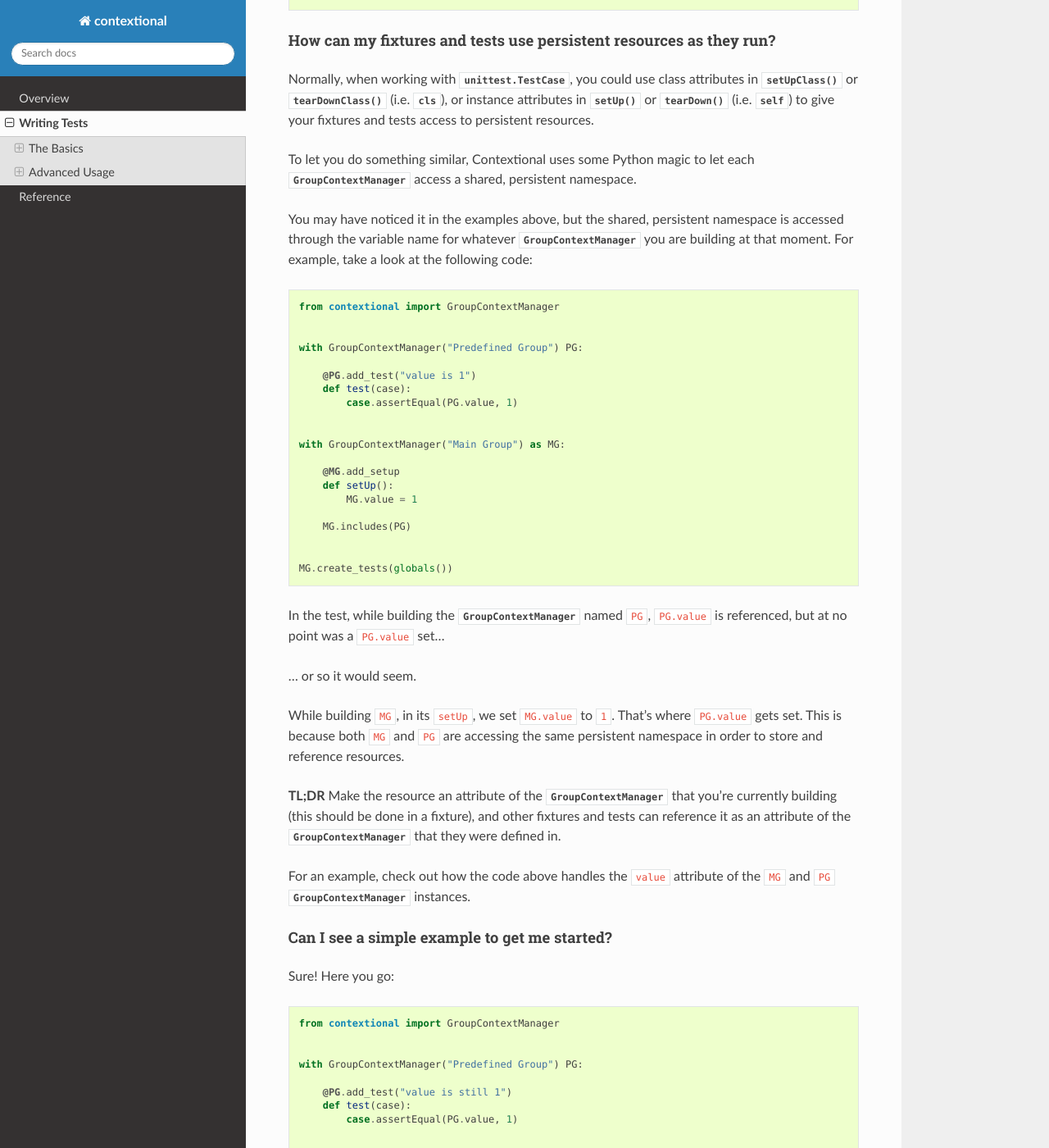
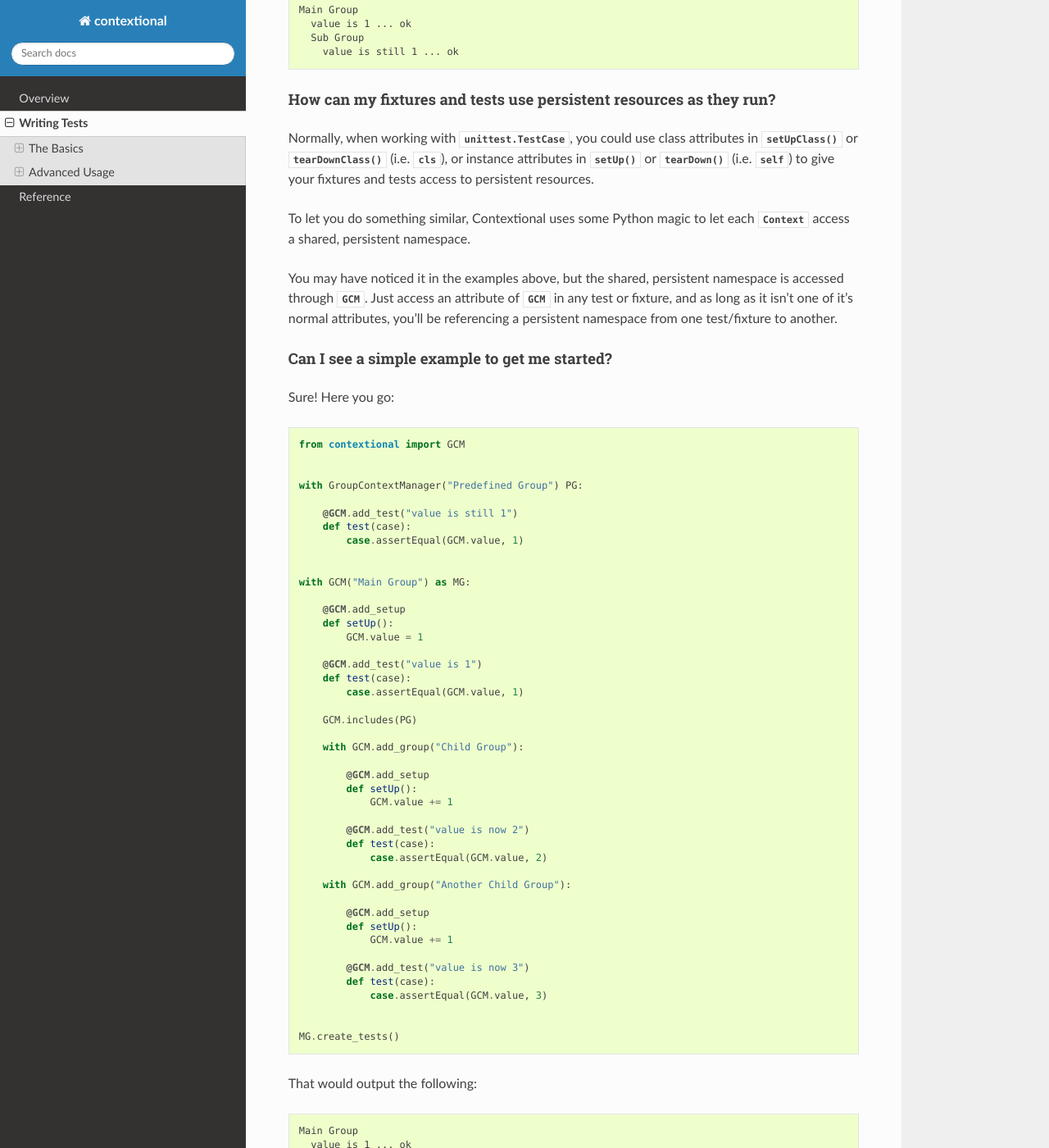
Before and after one commit to SalmonMode/contextional, a Sphinx documentation site: the page built from docs/writing-tests.rst, in a window 1280 px wide and 1400 px high, scrolled down 8528 px. Shown: the whole window at 82% size. Built offline with Sphinx 7.4.7 and the Read the Docs theme 2.0.0, drawn with Linux system fonts in a browser that asks for light colours; the version number could not be read and is left out; cross-references to code outside the pages are shown as plain code; some of the changed text lies outside the part shown.

Commit message:
updated documentation

```diff
--- a/docs/writing-tests.rst
+++ b/docs/writing-tests.rst
@@ -14,20 +14,20 @@ You should know that any code you've written along side your fixture and test
 definitions is getting run, so you can use this to your advantage to influence
 how your fixtures and tests get defined. But none of the tests or fixtures you
 defined will get used if you don't call :meth:`.create_tests` on the
-:class:`.GroupContextManager` instance that you made (see below for
+:class:`.Context` instance that you made (see below for
 example usage).
 
 This might seem odd, but it's required for two reasons:
 
-1. It allows you to create a :class:`.GroupContextManager`, containing
+1. It allows you to create a :class:`.Context`, containing
    layers of tests and fixtures, that can be included in other
-   :class:`.GroupContextManager` objects, and it will only get run if
-   :meth:`.create_tests` is called by those :class:`.GroupContextManager`
+   :class:`.Context` objects, and it will only get run if
+   :meth:`.create_tests` is called by those :class:`.Context`
    objects.
 2. Contextional needs to modify the global namespace of the module you want the
    tests to be created in so that it can create the :class:`unittest.TestCase`
-   classes in it, which is why you must pass :func:`.globals` to
-   :meth:`.create_tests`.
+   classes in it (depending on the Python implementation you're using, this may
+   also require you to pass :func:`.globals` to :meth:`.create_tests`).
 
 **TL;DR** The examples below should answer most questions you have.
 
@@ -128,45 +128,45 @@ Yes, you'll need to install ``contextional`` through ``pip``, like so:
 Do I need to import anything?
 -----------------------------
 
-Yes, but luckily, you only need to import :class:`.GroupContextManager`, like
+Yes, but luckily, you only need to import :obj:`.GCM` (:class:`GcmMaker`), like
 this::
 
-    from contextional import GroupContextManager
+    from contextional import GCM
 
 How do I create the first layer?
 --------------------------------
 
 To create the first layer, you'll just need to import
-:class:`.GroupContextManager` and use a ``with`` statement to create a
-:class:`.GroupContextManager` instance while giving the first layer of that
-:class:`.GroupContextManager` a description. That instance is what you'll be
+:obj:`.GCM` and use a ``with`` statement to create a
+:class:`.Context` instance while giving the first layer of that
+:class:`.Context` a description. That instance is what you'll be
 using to add fixtures, tests, and child layers.
 
 Here's what this looks like::
 
-    from contextional import GroupContextManager
+    from contextional import GCM
 
 
-    with GroupContextManager("First Layer") as FL:
+    with GCM("First Layer") as FL:
 
 Here we've given the first layer a description of "First Layer", and created a
-:class:`.GroupContextManager` instance, ``FL``, that we can use to add
+:class:`.Context` instance, ``FL``, that we can use to add
 fixtures, tests, and child layers.
 
 How do I add a test?
 --------------------
 
-For that, you would use :meth:`.GroupContextManager.add_test`, which is a
+For that, you would use :meth:`.GCM.add_test`, which is a
 decorator that takes a single argument (the description of the test).
 
 Here's what it will look like once we've added a test::
 
-    from contextional import GroupContextManager
+    from contextional import GCM
 
 
-    with GroupContextManager("First Layer") as FL:
+    with GCM("First Layer") as FL:
 
-        @FL.add_test("1 is True")
+        @GCM.add_test("1 is True")
         def test(case):
             case.assertTrue(1)
 
@@ -175,23 +175,23 @@ How do I get the tests to run?
 
 After you're done defining everything, you may have noticed that your tests
 didn't actually run. That's likely because you will need to have your
-:class:`.GroupContextManager` call :meth:`.create_tests`, and make sure you
+:obj:`.GCM` call :meth:`.create_tests`, and make sure you
 pass it :func:`.globals` as an argument. This is what creates the stuff that
 your testing framework will actually use.
 
 Here's what it looks like::
 
-    from contextional import GroupContextManager
+    from contextional import GCM
 
 
-    with GroupContextManager("First Layer") as FL:
+    with GCM("First Layer") as FL:
 
-        @FL.add_test("1 is True")
+        @GCM.add_test("1 is True")
         def test(case):
             case.assertTrue(1)
 
 
-    FL.create_tests(globals())
+    FL.create_tests()
 
 With that, you can just use your testing framework like you normally would, and
 it will automatically detect and run these tests (assuming it works with tests
@@ -209,6 +209,13 @@ If you do that, the test output for this would look something like this:
     First Layer
       1 is True ... ok
 
+.. note::
+    If you experience any problems with :meth:`create_tests`, try passing it
+    ``globals()`` (i.e. ``FL.create_tests(globals())``). It tries to
+    automatically grab the namespace of the module it's called in, but,
+    depending on the implementation of Python that you're using, it might have
+    some issues, but this should resolve them.
+
 Do I have to name the test "\ ``test``\ "?
 ^^^^^^^^^^^^^^^^^^^^^^^^^^^^^^^^^^^^^^^^^^^^^
 
@@ -218,7 +225,7 @@ prefer to name it something else, you absolutely can. The same goes for
 fixtures, as well.
 
 In fact, every test and fixture that you define and decorate using the
-:class:`.GroupContextManager`'s decorator methods will not exist after the
+:obj:`.GCM`'s decorator methods will not exist after the
 decorator is evaluated, as the decorator doesn't return a function to replace
 it. This was done intentionally so that nothing is leftover that could
 be found by the test discovery process that you wouldn't want to be found.
@@ -228,7 +235,7 @@ Does the test have to take an argument?
 
 Nope. But if you have it take an argument, you can use that argument to access
 the :class:`unittest.TestCase` assert method and any assert methods you
-provided with :class:`.GroupContextManager.utilize_asserts`.
+provided with :method:`.GCM.utilize_asserts`.
 
 Does the argument that the test takes have to be named "\ ``case``\ "?
 ^^^^^^^^^^^^^^^^^^^^^^^^^^^^^^^^^^^^^^^^^^^^^^^^^^^^^^^^^^^^^^^^^^^^^^
@@ -251,29 +258,29 @@ How do I add fixtures (i.e. setups and teardowns)?
 Adding fixtures is also done through a decorator. You have the following
 options for fixtures:
 
-* :meth:`.GroupContextManager.add_setup`
-* :meth:`.GroupContextManager.add_test_setup`
-* :meth:`.GroupContextManager.add_test_teardown`
-* :meth:`.GroupContextManager.add_teardown`
+* :meth:`.GCM.add_setup`
+* :meth:`.GCM.add_test_setup`
+* :meth:`.GCM.add_test_teardown`
+* :meth:`.GCM.add_teardown`
 
 
 To add a setup for the layer, you would do something like this::
 
-    from contextional import GroupContextManager
+    from contextional import GCM
 
 
-    with GroupContextManager("Main Group") as MG:
+    with GCM("Main Group") as MG:
 
-        @MG.add_setup
+        @GCM.add_setup
         def setUp():
-            MG.value = 1
+            GCM.value = 1
 
-        @MG.add_test("value is 1")
+        @GCM.add_test("value is 1")
         def test(case):
-            case.assertEqual(MG.value, 1)
+            case.assertEqual(GCM.value, 1)
 
 
-    MG.create_tests(globals())
+    MG.create_tests()
 
 And with that, our test output would look like this:
 
@@ -294,55 +301,54 @@ Also, if the fixtures are test-level fixtures (i.e. test setups and test
 teardowns), then they will definitely not be used if there aren't any tests
 defined in the same layer.
 
-How do I predefine a :class:`.GroupContextManager` that I can use elsewhere?
+How do I predefine a :class:`.Context` that I can use elsewhere?
 ----------------------------------------------------------------------------
 
-Whenever you define a :class:`.GroupContextManager`, it doesn't *need* to have
-its tests run. That only happens if you have it call :meth:`.create_tests`.
-However, you can create a :class:`.GroupContextManager`, which contains layers
-of fixtures and tests, that you can include in any other
-:class:`.GroupContextManager` at any point, and even use it multiple times in
-the same :class:`.GroupContextManager`.
+Whenever you define a :class:`.Context`, it doesn't *need* to have its tests
+run. That only happens if you have it call :meth:`.create_tests`. However, you
+can create a :class:`.Context`, which contains layers of fixtures and tests,
+that you can include in any other :class:`.Context` at any point,
+and even use it multiple times in the same :class:`.Context`.
 
-To do this, you just need to create a :class:`.GroupContextManager` containing
+To do this, you just need to create a :class:`.Context` containing
 the layers and fixtures that you want to use elsewhere, using the exact same
-syntax that you would use with any other :class:`.GroupContextManager`, but
+syntax that you would use with any other :class:`.Context`, but
 don't have it call :meth:`.create_tests`. Once you've done this, go to where
-you are creating the :class:`.GroupContextManager` that you want to include
-your predefined :class:`.GroupContextManager`, and have it call
+you are creating the :class:`.Context` that you want to include
+your predefined :class:`.Context`, and have it call
 :meth:`.includes` at the point that you want it to include the predefined
-:class:`.GroupContextManager`.
+:class:`.Context`.
 
 The process looks something like this::
 
-    from contextional import GroupContextManager
+    from contextional import GCM
 
 
-    with GroupContextManager("Predefined Group") PG:
+    with GCM("Predefined Group") PG:
 
-        @PG.add_setup
+        @GCM.add_setup
         def setUp():
-            PG.value += 1
+            GCM.value += 1
 
-        @PG.add_test("value is now 2")
+        @GCM.add_test("value is now 2")
         def test(case):
-            case.assertEqual(PG.value, 2)
+            case.assertEqual(GCM.value, 2)
 
 
-    with GroupContextManager("Main Group") as MG:
+    with GCM("Main Group") as MG:
 
-        @MG.add_setup
+        @GCM.add_setup
         def setUp():
-            MG.value = 1
+            GCM.value = 1
 
-        @MG.add_test("value is 1")
+        @GCM.add_test("value is 1")
         def test(case):
-            case.assertEqual(MG.value, 1)
+            case.assertEqual(GCM.value, 1)
 
-        MG.includes(PG)
+        GCM.includes(PG)
 
 
-    MG.create_tests(globals())
+    MG.create_tests()
 
 The output for this would look something like this:
 
@@ -353,12 +359,12 @@ The output for this would look something like this:
       Predefined Group
         value is now 2 ... ok
 
-Can I use the predefined :class:`.GroupContextManager` in more than one spot?
+Can I use the predefined :class:`.Context` in more than one spot?
 ^^^^^^^^^^^^^^^^^^^^^^^^^^^^^^^^^^^^^^^^^^^^^^^^^^^^^^^^^^^^^^^^^^^^^^^^^^^^^
 
 Yep!
 
-Even multiple times in the same :class:`.GroupContextManager`?
+Even multiple times in the same :class:`.Context`?
 ^^^^^^^^^^^^^^^^^^^^^^^^^^^^^^^^^^^^^^^^^^^^^^^^^^^^^^^^^^^^^^
 
 Yup!
@@ -368,26 +374,25 @@ What about in other modules than the one I created it in?
 
 Absolutely!
 
-The :class:`.GroupContextManager` that you want to include in other any
-:class:`.GroupContextManager` is just like any other object. Even though it was
+The :class:`.Context` that you want to include in other any
+:class:`.Context` is just like any other object. Even though it was
 created using context managers, nothing really happens to it once the outermost
 context is exited. Because of this, all you need to do is import it in the
 module you want to use it.
 
 So if you started it off by saying::
 
-    with GroupContextManager("Includable Group") as IG:
+    with GCM("Includable Group") as IG:
 
 then you would only need to say this in the module that would use it::
 
     from some.module import IG
 
-What if I want to include the predefined tests, fixtures, and/or child groups
-from a :class:`.GroupContextManager` alongside those from my current group?
+What if I want to include the predefined tests, fixtures, and/or child groups from a :class:`.Context` alongside those from my current group?
 ^^^^^^^^^^^^^^^^^^^^^^^^^^^^^^^^^^^^^^^^^^^^^^^^^^^^^^^^^^^^^^^^^^^^^^^^^^
 
 You can just use :meth:`combine`, then. It takes the tests, fixtures, and child
-groups of a :class:`.GroupContextManager` and makes them part of the group
+groups of a :class:`.Context` and makes them part of the group
 you're merging them into, so they won't just be added as a child group.
 
 This is useful if you know you are going to be using identical tests but on
@@ -399,34 +404,34 @@ It looks something like this::
         return num_1 * num_2
 
 
-    with GroupContextManager("value test") as vt:
+    with GCM("value test") as vt:
 
-        @vt.add_test("value")
+        @GCM.add_test("value")
         def test(case):
             case.assertEqual(
-                vt.value,
-                vt.expected_value,
+                GCM.value,
+                GCM.expected_value,
             )
 
-    with GroupContextManager("Main Group") as MG:
+    with GCM("Main Group") as MG:
 
-        with MG.add_group("2 and 3"):
+        with GCM.add_group("2 and 3"):
 
-            @MG.add_setup
+            @GCM.add_setup
             def setUp():
-                MG.value = multiplier(2, 3)
-                MG.expected_value = 6
+                GCM.value = multiplier(2, 3)
+                GCM.expected_value = 6
 
-            MG.combine(vt)
+            GCM.combine(vt)
 
-        with MG.add_group("3 and 5"):
+        with GCM.add_group("3 and 5"):
 
-            @MG.add_setup
+            @GCM.add_setup
             def setUp():
-                MG.value = multiplier(3, 5)
-                MG.expected_value = 15
+                GCM.value = multiplier(3, 5)
+                GCM.expected_value = 15
 
-            MG.combine(vt)
+            GCM.combine(vt)
 
 
 Output:
@@ -447,98 +452,63 @@ instance attributes in :meth:`setUp` or :meth:`tearDown` (i.e. :obj:`self`) to
 give your fixtures and tests access to persistent resources.
 
 To let you do something similar, Contextional uses some Python magic to let
-each :class:`.GroupContextManager` access a shared, persistent namespace.
+each :class:`.Context` access a shared, persistent namespace.
 
 You may have noticed it in the examples above, but the shared, persistent
-namespace is accessed through the variable name for whatever
-:class:`.GroupContextManager` you are building at that moment. For example,
-take a look at the following code::
-
-    from contextional import GroupContextManager
-
-
-    with GroupContextManager("Predefined Group") PG:
-
-        @PG.add_test("value is 1")
-        def test(case):
-            case.assertEqual(PG.value, 1)
-
-
-    with GroupContextManager("Main Group") as MG:
-
-        @MG.add_setup
-        def setUp():
-            MG.value = 1
-
-        MG.includes(PG)
-
-
-    MG.create_tests(globals())
-
-In the test, while building the :class:`.GroupContextManager` named ``PG``,
-\ ``PG.value`` is referenced, but at no point was a ``PG.value`` set...
-
-... or so it would seem.
-
-While building ``MG``, in its ``setUp``, we set ``MG.value`` to ``1``. That's
-where ``PG.value`` gets set. This is because both ``MG`` and ``PG`` are
-accessing the same persistent namespace in order to store and reference
-resources.
-
-**TL;DR** Make the resource an attribute of the :class:`.GroupContextManager`
-that you're currently building (this should be done in a fixture), and other
-fixtures and tests can reference it as an attribute of the
-:class:`.GroupContextManager` that they were defined in.
-
-For an example, check out how the code above handles the ``value`` attribute of
-the ``MG`` and ``PG`` :class:`.GroupContextManager` instances.
+namespace is accessed through :obj:`GCM`. Just access an attribute of
+:obj:`GCM` in any test or fixture, and as long as it isn't one of it's normal
+attributes, you'll be referencing a persistent namespace from one test/fixture
+to another.
 
 Can I see a simple example to get me started?
 --------------------------------------------------
 
 Sure! Here you go::
 
-    from contextional import GroupContextManager
+    from contextional import GCM
 
 
     with GroupContextManager("Predefined Group") PG:
 
-        @PG.add_test("value is still 1")
+        @GCM.add_test("value is still 1")
         def test(case):
-            case.assertEqual(PG.value, 1)
+            case.assertEqual(GCM.value, 1)
 
 
-    with GroupContextManager("Main Group") as MG:
+    with GCM("Main Group") as MG:
 
-        @MG.add_setup
+        @GCM.add_setup
         def setUp():
-            MG.value = 1
+            GCM.value = 1
 
-        @MG.add_test("value is 1")
+        @GCM.add_test("value is 1")
         def test(case):
-            case.assertEqual(MG.value, 1)
+            case.assertEqual(GCM.value, 1)
 
-        MG.includes(PG)
+        GCM.includes(PG)
 
-        with MG.add_group("Child Group"):
+        with GCM.add_group("Child Group"):
 
-            @MG.add_setup
+            @GCM.add_setup
             def setUp():
-                MG.value += 1
+                GCM.value += 1
 
-            @MG.add_test("value is now 2")
+            @GCM.add_test("value is now 2")
             def test(case):
-                case.assertEqual(MG.value, 2)
+                case.assertEqual(GCM.value, 2)
 
-        with MG.add_group("Another Child Group"):
+        with GCM.add_group("Another Child Group"):
 
-            @MG.add_setup
+            @GCM.add_setup
             def setUp():
-                MG.value += 1
+                GCM.value += 1
 
-            @MG.add_test("value is now 3")
+            @GCM.add_test("value is now 3")
             def test(case):
-                case.assertEqual(MG.value, 3)
+                case.assertEqual(GCM.value, 3)
+
+
+    MG.create_tests()
 
 That would output the following:
 
@@ -582,7 +552,7 @@ for loop::
 
         for letter in ascii_lowercase:
 
-            @MG.add_test("contains '{}'".format(letter))
+            @GCM.add_test("contains '{}'".format(letter))
             def test(case):
                 case.assertIn(letter, main_string)
 
@@ -611,9 +581,9 @@ You can even do it for whole child groups::
 
         for letter in ascii_lowercase:
 
-            with MG.add_group("Letter: '{}'".format(letter.upper())):
+            with GCM.add_group("Letter: '{}'".format(letter.upper())):
 
-                @MG.add_test("is present")
+                @GCM.add_test("is present")
                 def test(case):
                     case.assertIn(letter, main_string)
 
@@ -660,23 +630,23 @@ First, is how you provide the collection of sets.
 You can either put each set of parameters into a ``set``/\ ``list``/
 \ ``tuple``, like so::
 
-    with GroupContextManager("Main Group") as MG:
+    with GCM("Main Group") as MG:
 
         my_params = (
             (1, 3, 5),
             (2, 4, 6),
         )
-        with MG.add_group("Parameterized Group:", params=my_params):
+        with GCM.add_group("Parameterized Group:", params=my_params):
 
 or you can put them in a ``Mapping`` (e.g. a ``dict``), like this::
 
-    with GroupContextManager("Main Group") as MG:
+    with GCM("Main Group") as MG:
 
         my_params = {
             "odds": (1, 3, 5),
             "evens": (2, 4, 6),
         }
-        with MG.add_group("Parameterized Group:", params=my_params):
+        with GCM.add_group("Parameterized Group:", params=my_params):
 
 The difference, is in the test output. Each version of the parameterized group
 will need to distinguish itself from the other versions of itself so that
@@ -723,19 +693,19 @@ unpacked with a single ``*``, so you can either have your :meth:`setUp`
 functions catch them all with a ``*args``, or just make sure they take the
 right number of ordered arguments. It will look something like this::
 
-    with GroupContextManager("Main Group") as MG:
+    with GCM("Main Group") as MG:
 
         my_params = (
             (1, 3, 5),
             (2, 4, 6),
         )
-        with MG.add_group("Parameterized Group:", params=my_params):
+        with GCM.add_group("Parameterized Group:", params=my_params):
 
-            @MG.add_setup
+            @GCM.add_setup
             def setUp(*args):
                 # some code
 
-            @MG.add_setup
+            @GCM.add_setup
             def setUp(num_1, num_2, num_3):
                 # some code
 
@@ -744,7 +714,7 @@ unpacked with a ``**``, so your :meth:`setUp` functions can catch them all with
 a ``**kwargs``, or they can accept the appropriately name keyword arguments.
 That will look something like this::
 
-    with GroupContextManager("Main Group") as MG:
+    with GCM("Main Group") as MG:
 
         my_params = (
             {
@@ -758,13 +728,13 @@ That will look something like this::
                 "num_3": 6,
             },
         )
-        with MG.add_group("Parameterized Group:", params=my_params):
+        with GCM.add_group("Parameterized Group:", params=my_params):
 
-            @MG.add_setup
+            @GCM.add_setup
             def setUp(**kwargs):
                 # some code
 
-            @MG.add_setup
+            @GCM.add_setup
             def setUp(num_1, num_2, num_3):
                 # some code
 
```
Also changed, not shown: CHANGELOG.md (+1 -0 lines), docs/overview.rst (+13 -11 lines), 1 other file.
